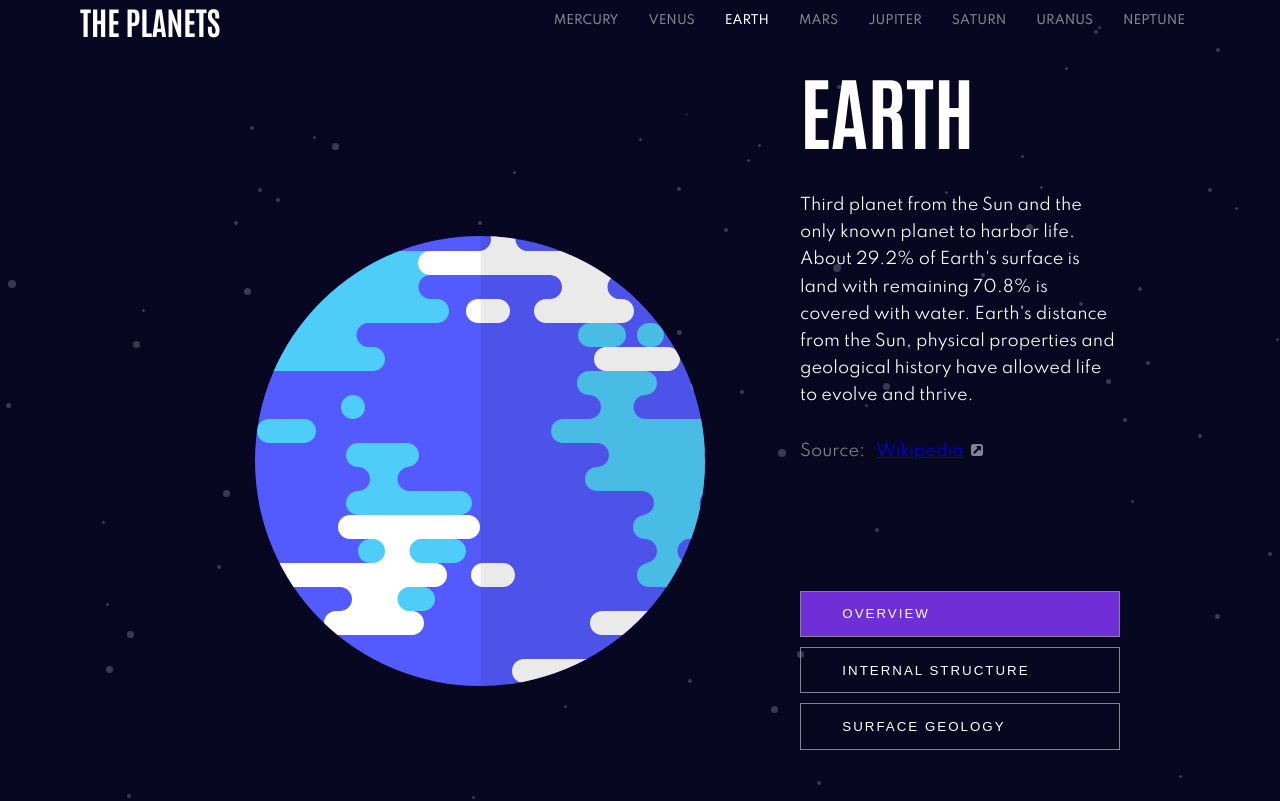
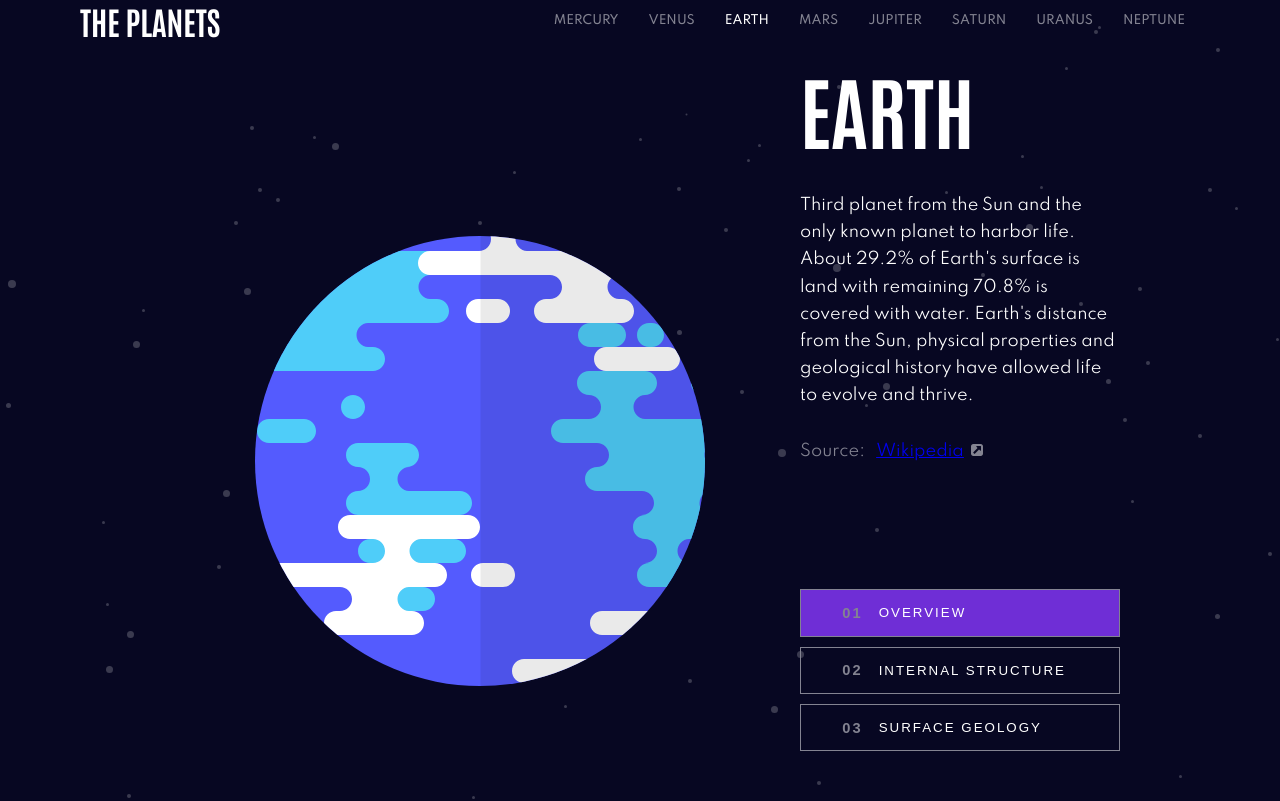
Before and after one commit to ScarSymmetry/-FrontEndMentor-Planets-Facts-with-React, a React (Create React App) app: page / in a window 1280 px wide. Shown: the top 801 px of the page. Built offline with nearby package versions, Linux system fonts and the light colour scheme.

Commit message:
padstart

```diff
--- a/src/PlanetsButton.module.css
+++ b/src/PlanetsButton.module.css
@@ -8,14 +8,25 @@
 	border: 1px solid var(--color-light-grey);
 	background: transparent;
 	text-transform: uppercase;
-
+	text-align: left;
 	letter-spacing: 2px;
 }
 
 .container {
+	max-width: 100%;
 	display: flex;
 
+	align-items: center;
 	padding-left: 2em;
+}
+
+.container::before {
+	content: counter(padded, decimal-leading-zero);
+	counter-increment: padded;
+	color: var(--color-light-grey);
+	font-weight: bold;
+	margin-right: 1rem;
+	font-size: 1.1em;
 }
 
 .mercury {
--- a/src/TabWrapper.module.css
+++ b/src/TabWrapper.module.css
@@ -1,6 +1,7 @@
 .buttonWrapper {
 	display: flex;
 	flex-direction: column;
+	counter-reset: padded;
 
 	max-width: 100%;
 }
```
